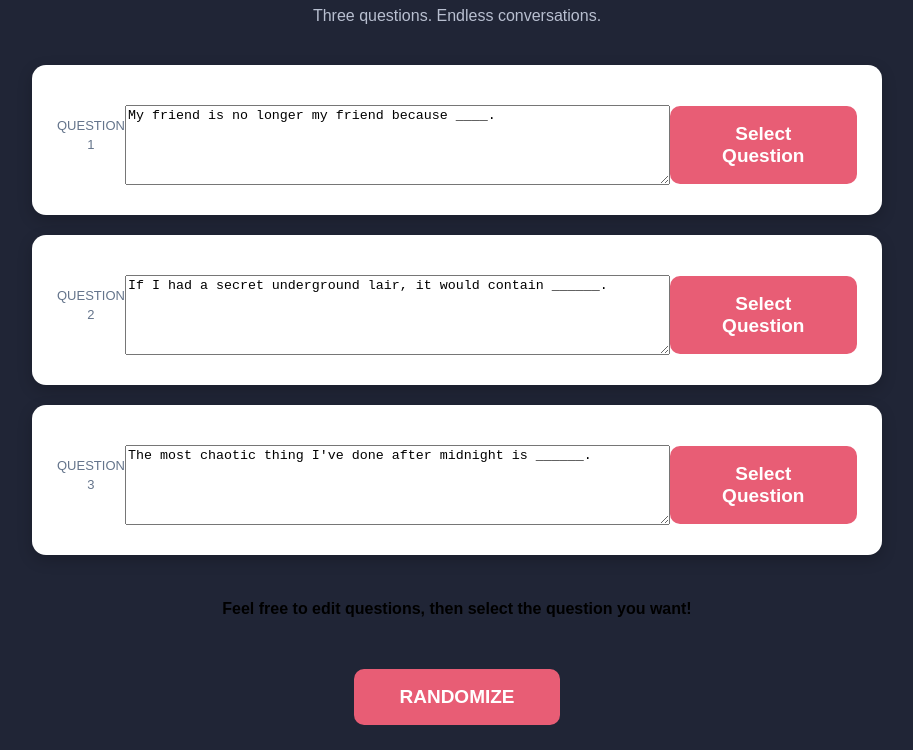
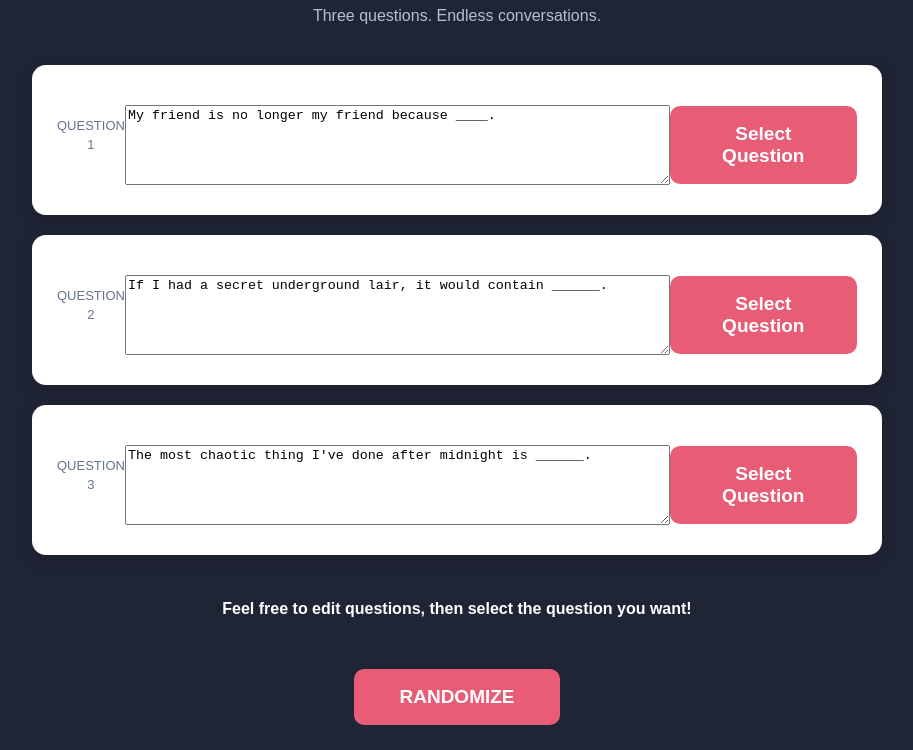
Before and after one commit to CodeHarbor1/SayAnything, a plain HTML site: page index.html in a window 1280 px wide. Shown: the part 115-865 px from the top of the page, without its empty margins (183-1096 px from the left). Drawn offline with Linux system fonts and the light colour scheme.

Commit message:
Update index.html

```diff
--- a/index.html
+++ b/index.html
@@ -52,6 +52,9 @@ body {
     text-align: center;
 }
 
+#questions > p {
+    color: #ffffff !important;
+}
 h1 {
     color: white;
     font-size: 48px;
```
